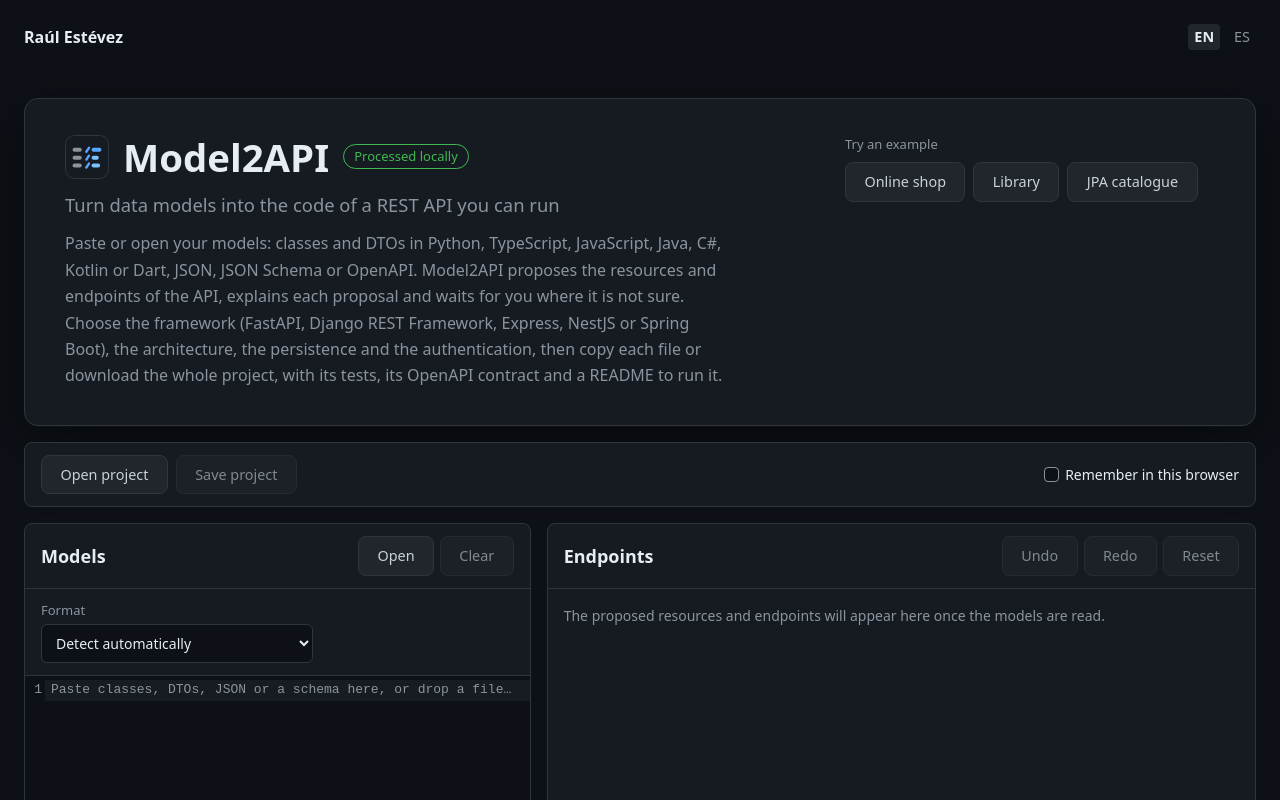
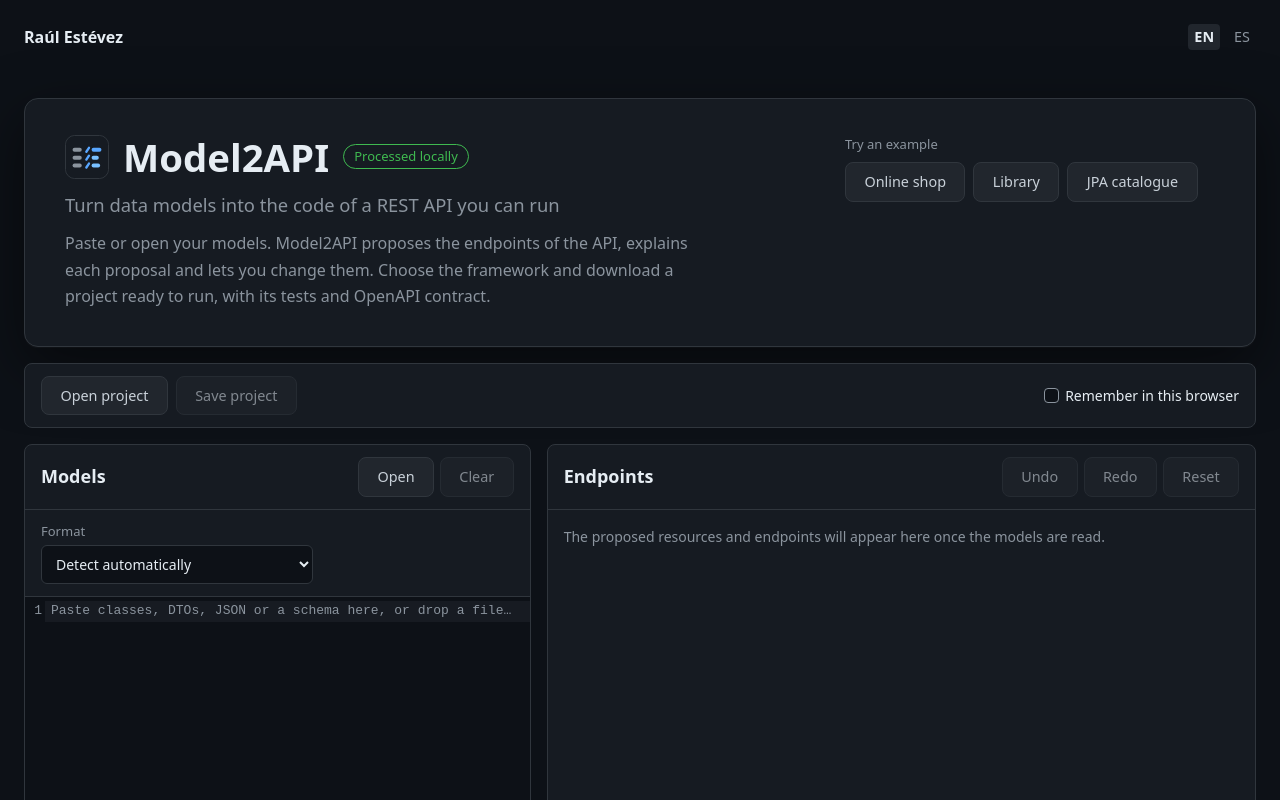
Before and after one commit to RaulEstevezA/Controller2API, a React (Vite) app in the folder web/: page / in a window 1280 px wide. Shown: the top 800 px of the page. Built offline with nearby package versions, Linux system fonts and the light colour scheme.

Commit message:
feat: shorten the description in the presentation window

```diff
--- a/web/src/i18n/messages.ts
+++ b/web/src/i18n/messages.ts
@@ -71,7 +71,7 @@ const en = {
   processedLocally: 'Processed locally',
   tagline: 'Turn data models into the code of a REST API you can run',
   introDescription:
-    'Paste or open your models: classes and DTOs in Python, TypeScript, JavaScript, Java, C#, Kotlin or Dart, JSON, JSON Schema or OpenAPI. Model2API proposes the resources and endpoints of the API, explains each proposal and waits for you where it is not sure. Choose the framework (FastAPI, Django REST Framework, Express, NestJS or Spring Boot), the architecture, the persistence and the authentication, then copy each file or download the whole project, with its tests, its OpenAPI contract and a README to run it.',
+    'Paste or open your models. Model2API proposes the endpoints of the API, explains each proposal and lets you change them. Choose the framework and download a project ready to run, with its tests and OpenAPI contract.',
   linksLabel: 'Downloads and links',
   downloadDesktop: 'Download for desktop',
   downloadFor: (platform: string) => `Download for ${platform}`,
@@ -438,7 +438,7 @@ const es: Messages = {
   processedLocally: 'Procesado en local',
   tagline: 'Convierte modelos de datos en el código de una API REST que puedes ejecutar',
   introDescription:
-    'Pega o abre tus modelos: clases y DTOs en Python, TypeScript, JavaScript, Java, C#, Kotlin o Dart, JSON, JSON Schema u OpenAPI. Model2API propone los recursos y endpoints de la API, explica cada propuesta y te espera donde no está seguro. Elige el framework (FastAPI, Django REST Framework, Express, NestJS o Spring Boot), la arquitectura, la persistencia y la autenticación, y copia cada archivo o descarga el proyecto completo, con sus pruebas, su contrato OpenAPI y un README para ejecutarlo.',
+    'Pega o abre tus modelos. Model2API propone los endpoints de la API, explica cada propuesta y te deja cambiarlos. Elige el framework y descarga un proyecto listo para ejecutar, con sus pruebas y su contrato OpenAPI.',
   linksLabel: 'Descargas y enlaces',
   downloadDesktop: 'Descargar para escritorio',
   downloadFor: (platform) => `Descargar para ${platform}`,
```
